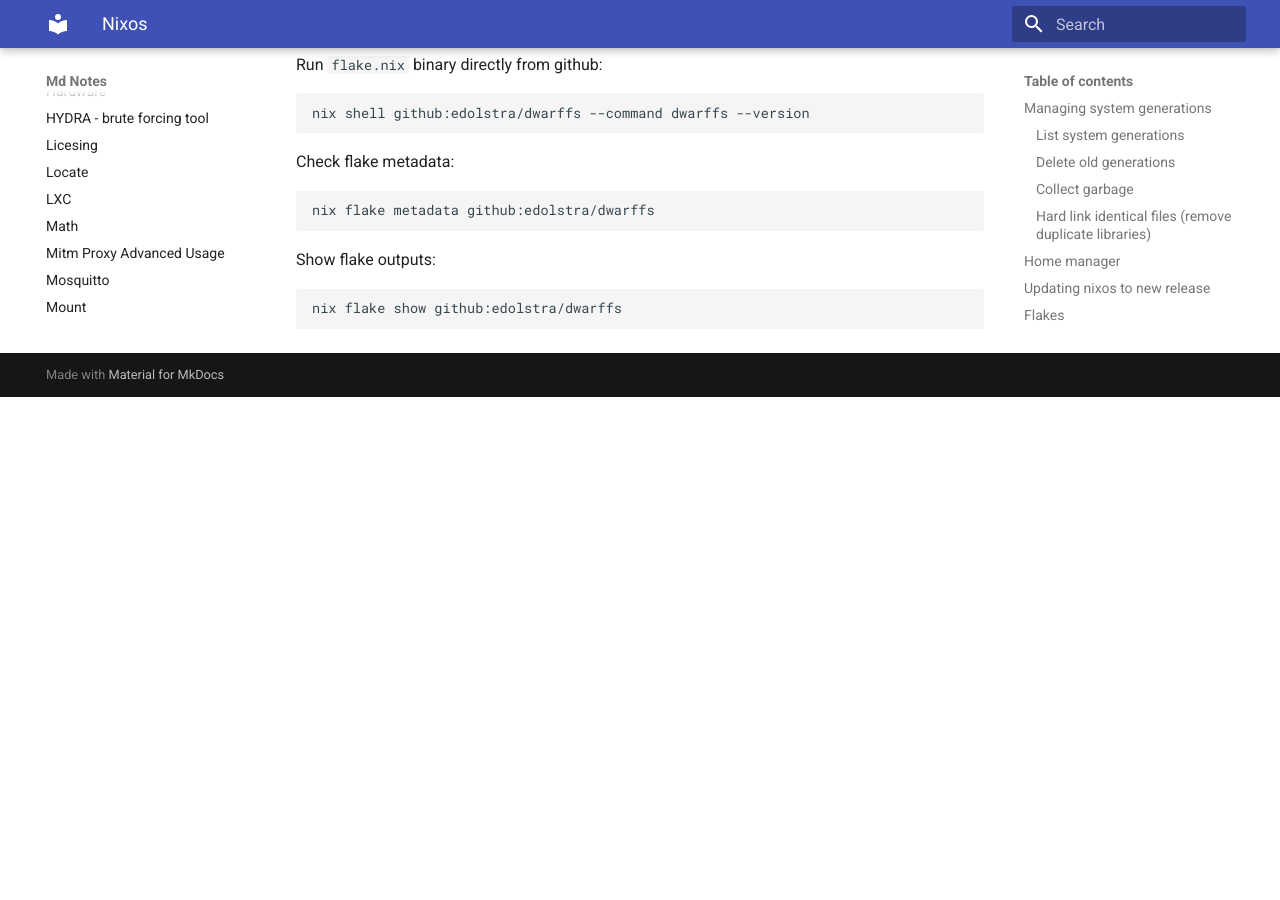
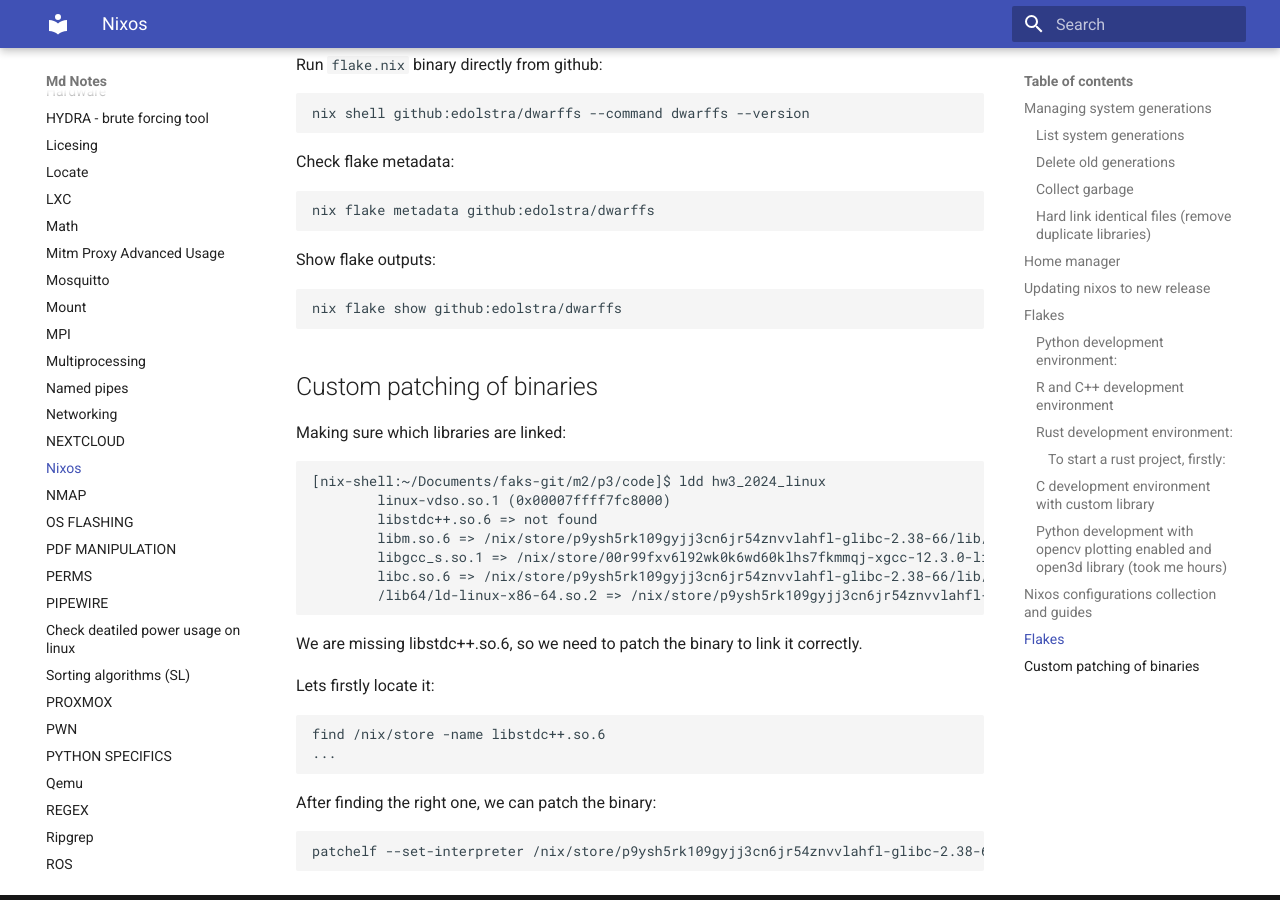
Before and after one commit to spagnoloG/md-notes, an MkDocs documentation site: the page built from notes/nixos.md, in a window 1280 px wide and 900 px high, scrolled down 11843 px. Built offline with MkDocs 1.6.1 and Material for MkDocs 9.7.7, drawn with Linux system fonts in a browser that asks for light colours; before the commit the page ends 12240 px from its top, so only the background shows below that.

Commit message:
Custom patching of binaries on nix

````diff
--- a/notes/nixos.md
+++ b/notes/nixos.md
@@ -631,3 +631,32 @@
 ```bash
 nix flake show github:edolstra/dwarffs
 ```
+
+
+## Custom patching of binaries
+
+Making sure which libraries are linked:
+
+```bash
+[nix-shell:~/Documents/faks-git/m2/p3/code]$ ldd hw3_2024_linux
+        linux-vdso.so.1 (0x00007ffff7fc8000)
+        libstdc++.so.6 => not found
+        libm.so.6 => /nix/store/p9ysh5rk109gyjj3cn6jr54znvvlahfl-glibc-2.38-66/lib/libm.so.6 (0x00007ffff7ebf000)
+        libgcc_s.so.1 => /nix/store/00r99fxv6l92wk0k6wd60klhs7fkmmqj-xgcc-12.3.0-libgcc/lib/libgcc_s.so.1 (0x00007ffff7e9e000)
+        libc.so.6 => /nix/store/p9ysh5rk109gyjj3cn6jr54znvvlahfl-glibc-2.38-66/lib/libc.so.6 (0x00007ffff7cb5000)
+        /lib64/ld-linux-x86-64.so.2 => /nix/store/p9ysh5rk109gyjj3cn6jr54znvvlahfl-glibc-2.38-66/lib64/ld-linux-x86-64.so.2 (0x00007ffff7fca000)
+```
+We are missing libstdc++.so.6, so we need to patch the binary to link it correctly.
+
+Lets firstly locate it:
+
+```bash
+find /nix/store -name libstdc++.so.6
+...
+```
+
+After finding the right one, we can patch the binary:
+
+```bash
+patchelf --set-interpreter /nix/store/p9ysh5rk109gyjj3cn6jr54znvvlahfl-glibc-2.38-66/lib64/ld-linux-x86-64.so.2 --set-rpath /nix/store/390lzx2pal52yx3d6yafj6vjyb3dcfz2-gcc-12.3.0-lib/lib ./hw3_2024_linux
+```
````
Also changed, not shown: notes/git.md (+2 -0 lines).
